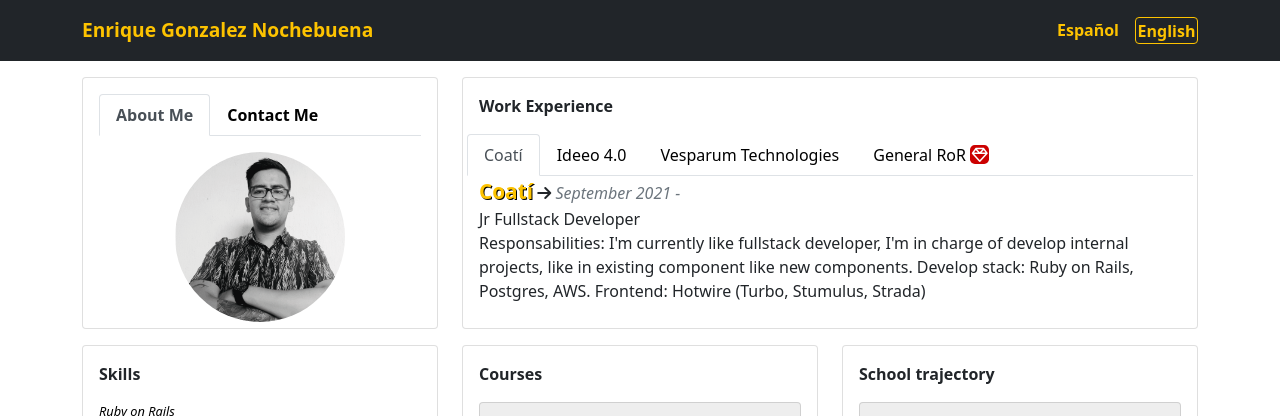
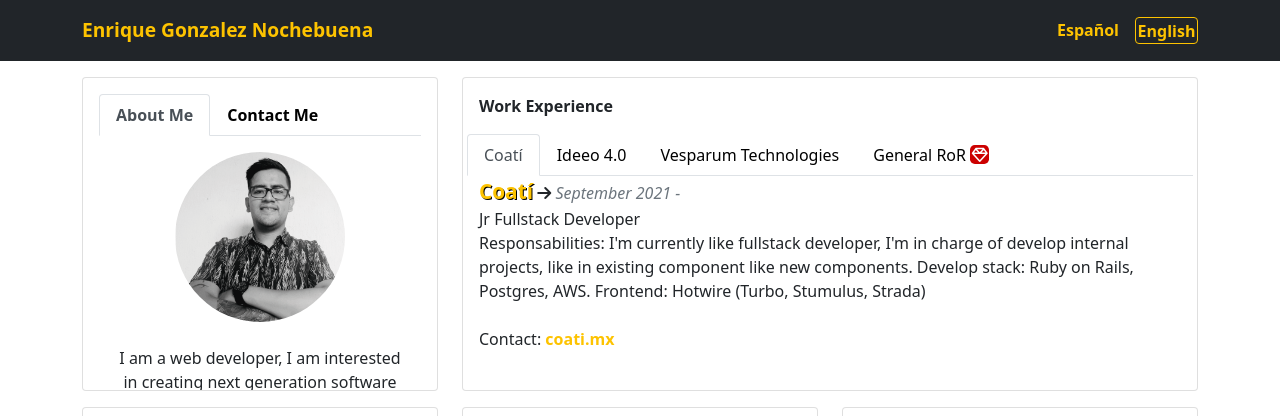
Before and after one commit to enrique-gonzalez-dev/cv-egn, a plain HTML site: page index.html in a window 1280 px wide. Shown: the top 416 px of the page. Drawn offline with nearby package versions, Linux system fonts and the light colour scheme.

Commit message:
Screen config

```diff
--- a/src/css/style.css
+++ b/src/css/style.css
@@ -5,7 +5,7 @@
 }
 
 .scroll {
-    height: 250px;
+    height: 19.5rem;
     overflow-y: auto;
 }
 
```
